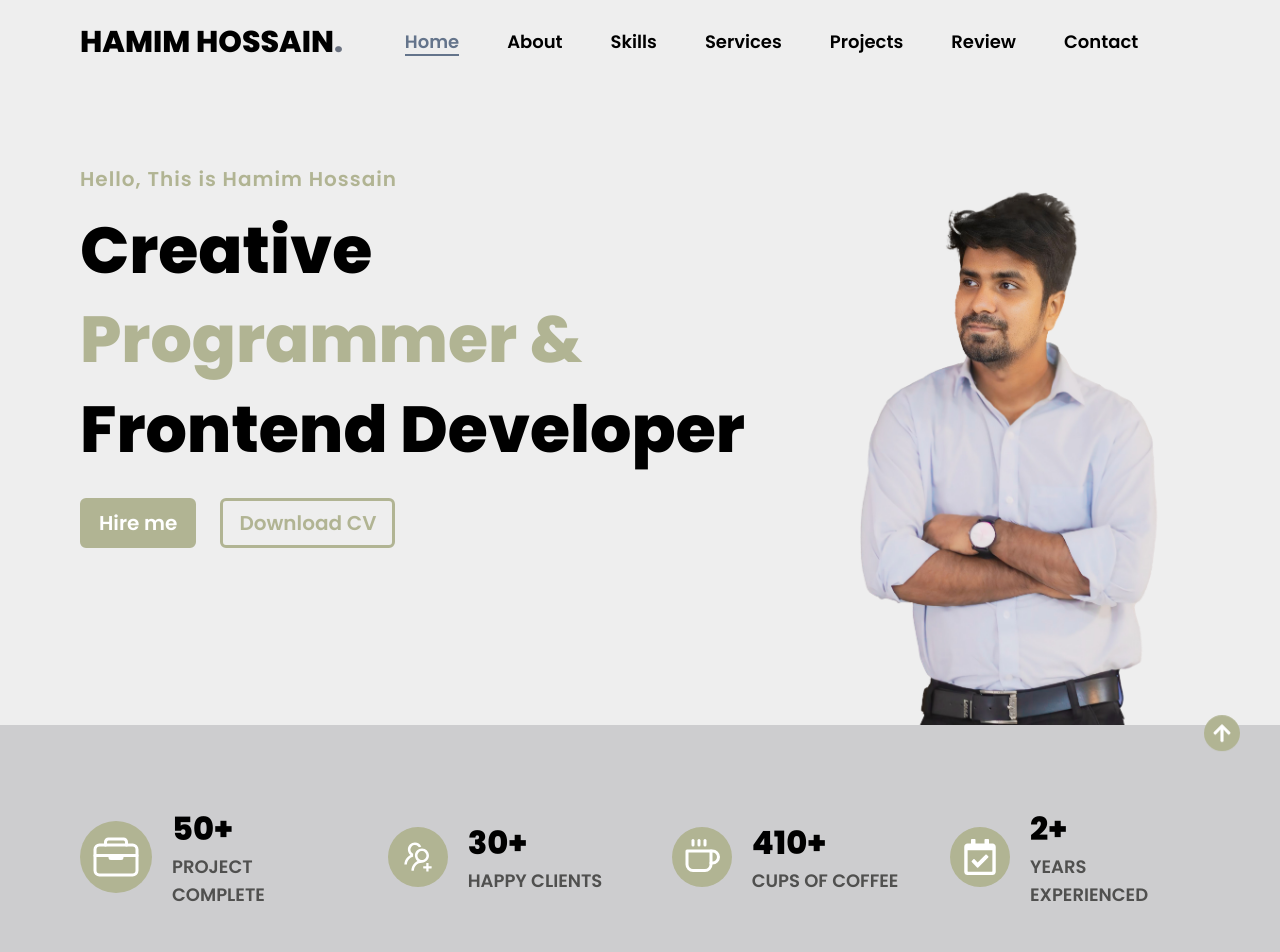
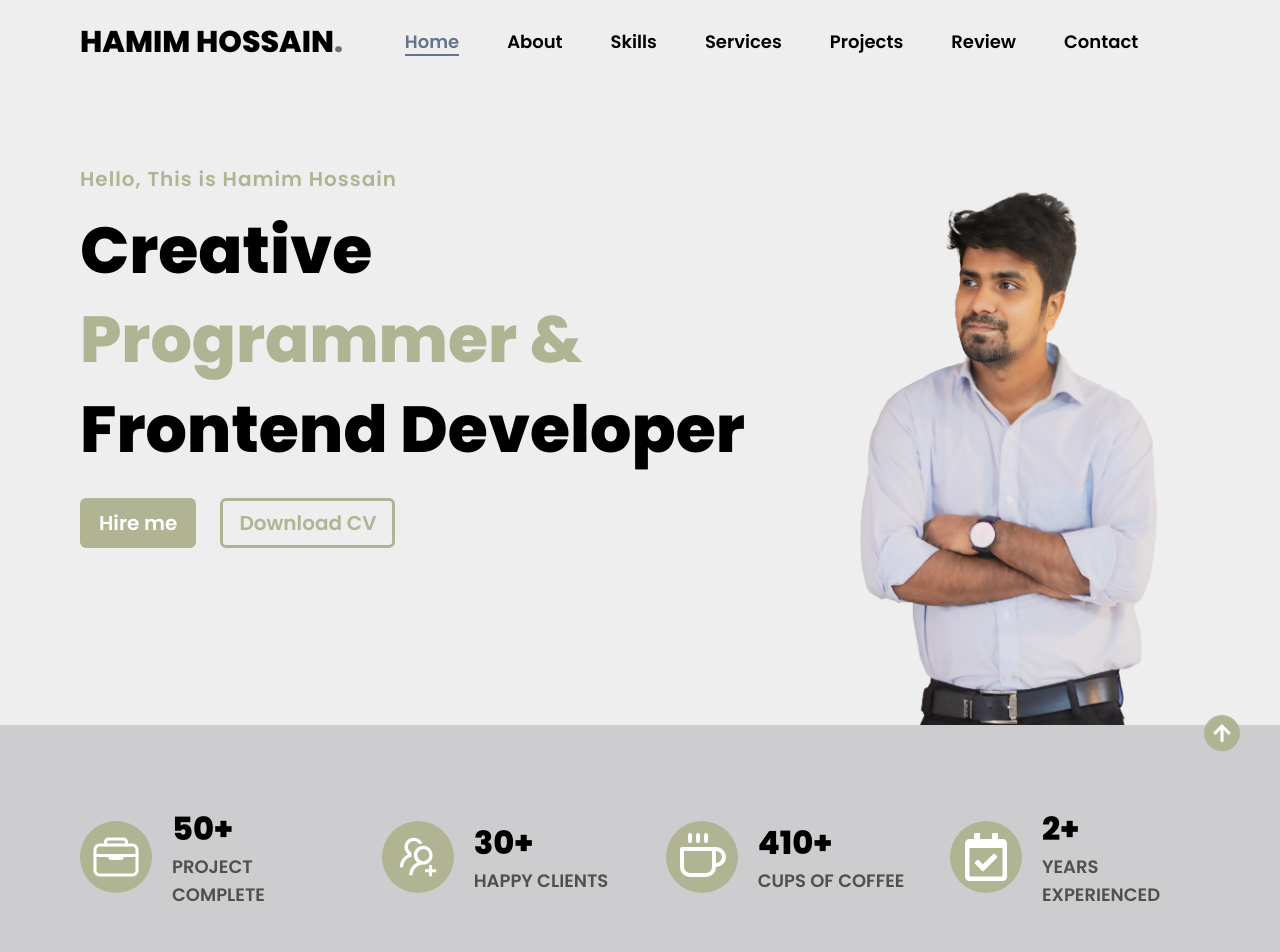
Before and after one commit to hamimhossainm/Hamim-Hossain, a React (Vite) app: page / in a window 1280 px wide. Shown: the top 952 px of the page. Built offline with nearby package versions, Linux system fonts and the light colour scheme.

Commit message:
summary correction

```diff
--- a/src/Pages/Others/Summary.jsx
+++ b/src/Pages/Others/Summary.jsx
@@ -8,10 +8,10 @@ import CountUp from "react-countup";
 const Summary = () => {
   return (
     <div className="h-fit w-full bg-[#cdcdcf] px-6 py-12 esm:px-12 sm:px-16 lg:px-20 lg:py-20">
-      <div className="xsm:place-items-start grid grid-cols-1 gap-10 lg:grid-cols-4 lg:place-items-center">
+      <div className="grid grid-cols-1 gap-10 xsm:place-items-start lg:grid-cols-4 lg:place-items-center">
         {/* Project Complete */}
-        <div className="xsm:gap-x-2 flex items-center justify-center lg:gap-x-5">
-          <div className="xsm:text-4xl xsm:px-2 xsm:py-2 rounded-full bg-[#B1B493] text-white esm:px-1 esm:py-1 esm:text-5xl md:px-3 md:py-3">
+        <div className="flex items-center justify-center xsm:gap-x-2 lg:gap-x-5">
+          <div className="rounded-full bg-[#B1B493] text-white xsm:px-2 xsm:py-2 xsm:text-4xl esm:px-1 esm:py-1 esm:text-5xl md:px-3 md:py-3">
             <IoBriefcaseOutline />
           </div>
           <div>
@@ -25,8 +25,8 @@ const Summary = () => {
         </div>
 
         {/* Happy Clients */}
-        <div className="xsm:gap-x-2 flex items-center justify-center esm:gap-x-2 lg:gap-x-5">
-          <div className="xsm:text-4xl xsm:px-2 xsm:py-2 rounded-full bg-[#B1B493] text-5xl text-white esm:px-1 esm:py-1 md:px-3 md:py-3">
+        <div className="flex items-center justify-center xsm:gap-x-2 esm:gap-x-2 lg:gap-x-5">
+          <div className="rounded-full bg-[#B1B493] text-white xsm:px-2 xsm:py-2 xsm:text-4xl esm:px-1 esm:py-1 esm:text-5xl md:px-3 md:py-3">
             <AiOutlineUsergroupAdd />
           </div>
           <div>
@@ -40,8 +40,8 @@ const Summary = () => {
         </div>
 
         {/* Cups of Coffee */}
-        <div className="xsm:gap-x-2 flex items-center justify-center esm:gap-x-2 lg:gap-x-5">
-          <div className="xsm:text-4xl xsm:px-2 xsm:py-2 rounded-full bg-[#B1B493] text-5xl text-white esm:px-1 esm:py-1 md:px-3 md:py-3">
+        <div className="flex items-center justify-center xsm:gap-x-2 esm:gap-x-2 lg:gap-x-5">
+          <div className="rounded-full bg-[#B1B493] text-white xsm:px-2 xsm:py-2 xsm:text-4xl esm:px-1 esm:py-1 esm:text-5xl md:px-3 md:py-3">
             <FiCoffee />
           </div>
           <div>
@@ -55,8 +55,8 @@ const Summary = () => {
         </div>
 
         {/* Years of Experience */}
-        <div className="xsm:gap-x-2 flex items-center justify-center esm:gap-x-2 lg:gap-x-5">
-          <div className="xsm:text-4xl xsm:px-2 xsm:py-2 rounded-full bg-[#B1B493] text-5xl text-white esm:px-1 esm:py-1 md:px-3 md:py-3">
+        <div className="flex items-center justify-center xsm:gap-x-2 esm:gap-x-2 lg:gap-x-5">
+          <div className="rounded-full bg-[#B1B493] text-white xsm:px-2 xsm:py-2 xsm:text-4xl esm:px-1 esm:py-1 esm:text-5xl md:px-3 md:py-3">
             <FaRegCalendarCheck />
           </div>
           <div>
```
